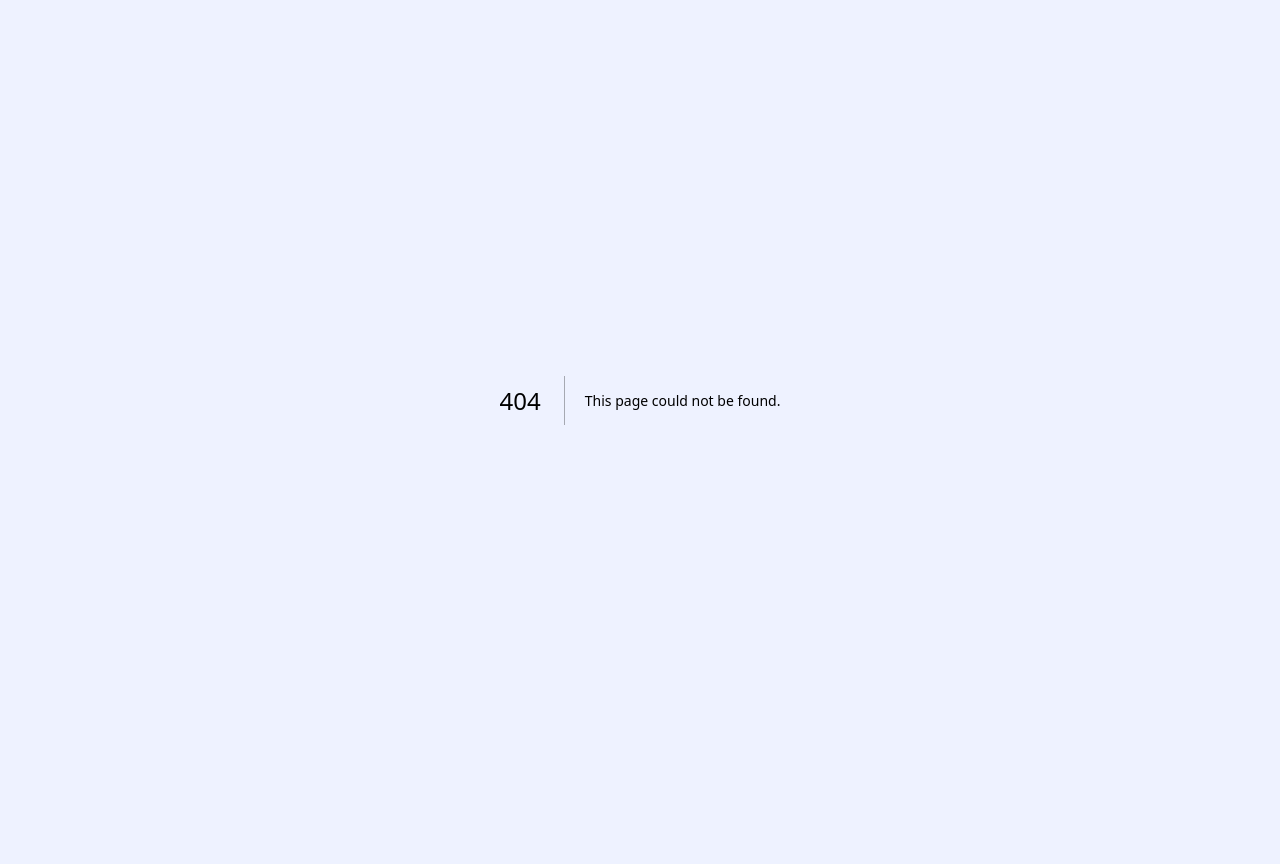
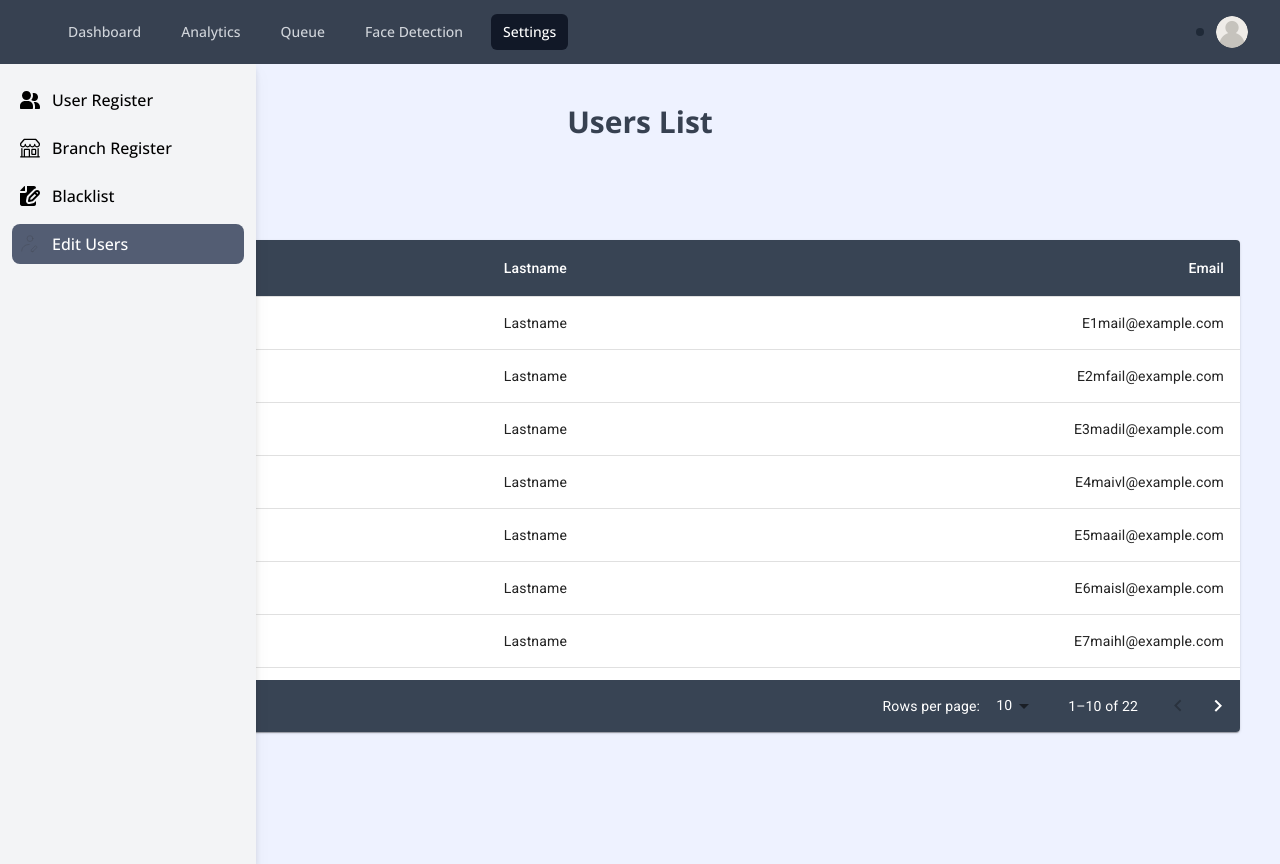
Before and after one commit to Octarinox/spari-frontend, a Next.js app: page /settings/users-edit in a window 1280 px wide. Before the commit this address had no page. Before the commit the page ends 800 px from the top, so only its background shows below. Built offline with nearby package versions, Linux system fonts and the light colour scheme.

Commit message:
Added edit users page

```diff
--- /dev/null
+++ b/app/(loggedIn)/settings/users-edit/page.tsx
@@ -0,0 +1,11 @@
+import React from "react";
+import UserEdit from "@/components/UserEdit";
+const UsersEdit = () => {
+   return (
+      <div className="p-4 md:p-10 mx-auto max-w-7xl">
+         <UserEdit />
+      </div>
+   );
+};
+
+export default UsersEdit;
--- a/components/Sidebar.tsx
+++ b/components/Sidebar.tsx
@@ -8,6 +8,7 @@ import { usePathname } from "next/navigation";
 const Sidebar = (props: any) => {
    const path = usePathname();
    const { menu } = props;
+   console.log(menu);
    const [isSidebarOpen, setIsSidebarOpen] = useState(false);
 
    const [menuItems, setMenuItems] = useState(menu);
--- /dev/null
+++ b/components/UserEdit.tsx
@@ -0,0 +1,156 @@
+"use client";
+
+import React, { useState } from "react";
+import Paper from "@mui/material/Paper";
+import Table from "@mui/material/Table";
+import TableBody from "@mui/material/TableBody";
+import TableCell from "@mui/material/TableCell";
+import TableContainer from "@mui/material/TableContainer";
+import TableHead from "@mui/material/TableHead";
+import TablePagination from "@mui/material/TablePagination";
+import TableRow from "@mui/material/TableRow";
+
+interface Column {
+   id: "firstname" | "lastname" | "email";
+   label: string;
+   minWidth?: number;
+   align?: "right";
+   format?: (value: number) => string;
+}
+
+const columns: readonly Column[] = [
+   { id: "firstname", label: "Firstname", minWidth: 170 },
+   { id: "lastname", label: "Lastname", minWidth: 100 },
+   {
+      id: "email",
+      label: "Email",
+      minWidth: 170,
+      align: "right",
+      format: (value: number) => value.toLocaleString("en-US"),
+   },
+];
+
+interface Data {
+   firstname: string;
+   lastname: string;
+   email: number;
+}
+
+function createData(firstname: string, lastname: string, email: any): Data {
+   const density = email;
+   return { firstname, lastname, email };
+}
+
+const rows = [
+   createData("Firstname", "Lastname", "E1mail@example.com"),
+   createData("Firstname", "Lastname", "E2mfail@example.com"),
+   createData("Firstname", "Lastname", "E3madil@example.com"),
+   createData("Firstname", "Lastname", "E4maivl@example.com"),
+   createData("Firstname", "Lastname", "E5maail@example.com"),
+   createData("Firstname", "Lastname", "E6maisl@example.com"),
+   createData("Firstname", "Lastname", "E7maihl@example.com"),
+   createData("Firstname", "Lastname", "E8mailg@example.com"),
+   createData("Firstname", "Lastname", "E9ma3il@example.com"),
+   createData("Firstname", "Lastname", "E10majil@example.com"),
+   createData("Firstname", "Lastname", "E11mkail@example.com"),
+   createData("Firstname", "Lastname", "E12mlail@example.com"),
+   createData("Firstname", "Lastname", "E13ma;il@example.com"),
+   createData("Firstname", "Lastname", "E14ma'il@example.com"),
+   createData("Firstname", "Lastname", "E15macil@example.com"),
+   createData("Firstname", "Lastname", "E16mavil@example.com"),
+   createData("Firstname", "Lastname", "E17mabil@example.com"),
+   createData("Firstname", "Lastname", "E18mainl@example.com"),
+   createData("Firstname", "Lastname", "E19maiml@example.com"),
+   createData("Firstname", "Lastname", "E20mai,l@example.com"),
+   createData("Firstname", "Lastname", "E21mai.l@example.com"),
+   createData("Firstname", "Lastname", "E22mai]l@example.com"),
+];
+
+export default function UserEdit() {
+   const [page, setPage] = useState(0);
+   const [rowsPerPage, setRowsPerPage] = useState(10);
+
+   const handleChangePage = (event: unknown, newPage: number) => {
+      setPage(newPage);
+   };
+
+   const handleChangeRowsPerPage = (
+      event: React.ChangeEvent<HTMLInputElement>
+   ) => {
+      setRowsPerPage(+event.target.value);
+      setPage(0);
+   };
+
+   return (
+      <>
+         <div className=" flex justify-center">
+            <h1 className="text-3xl font-bold text-gray-700">Users List</h1>
+         </div>
+         <Paper sx={{ width: "100%", overflow: "hidden", marginTop: "100px" }}>
+            <TableContainer sx={{ maxHeight: 440 }}>
+               <Table stickyHeader aria-label="sticky table">
+                  <TableHead sx={{ paddingBottom: "10px" }}>
+                     <TableRow>
+                        {columns.map(column => (
+                           <TableCell
+                              key={column.id}
+                              align={column.align}
+                              style={{
+                                 minWidth: column.minWidth,
+                                 background: "#384454",
+                                 color: "white",
+                              }}
+                           >
+                              {column.label}
+                           </TableCell>
+                        ))}
+                     </TableRow>
+                  </TableHead>
+                  <TableBody>
+                     {rows
+                        .slice(
+                           page * rowsPerPage,
+                           page * rowsPerPage + rowsPerPage
+                        )
+                        .map(row => {
+                           return (
+                              <TableRow
+                                 hover
+                                 role="checkbox"
+                                 tabIndex={-1}
+                                 key={row.email}
+                              >
+                                 {columns.map(column => {
+                                    const value = row[column.id];
+                                    return (
+                                       <TableCell
+                                          key={column.id}
+                                          align={column.align}
+                                       >
+                                          {column.format &&
+                                          typeof value === "number"
+                                             ? column.format(value)
+                                             : value}
+                                       </TableCell>
+                                    );
+                                 })}
+                              </TableRow>
+                           );
+                        })}
+                  </TableBody>
+               </Table>
+            </TableContainer>
+            <TablePagination
+               rowsPerPageOptions={[10, 25, 100]}
+               component="div"
+               count={rows.length}
+               rowsPerPage={rowsPerPage}
+               page={page}
+               onPageChange={handleChangePage}
+               onRowsPerPageChange={handleChangeRowsPerPage}
+               sx={{ background: "#384454", color: "white" }}
+            />
+         </Paper>
+      </>
+   );
+}
--- a/constants/settingsSidebarItems.tsx
+++ b/constants/settingsSidebarItems.tsx
@@ -1,9 +1,8 @@
 import React from "react";
 import styles from "@/shared/activeItems.module.scss";
-import {generateImageTag} from '@/utils/generateImageTag';
-import {activeClass, inactiveClass} from '@/shared/constant';
-
-
+import { generateImageTag } from "@/utils/generateImageTag";
+import { activeClass, inactiveClass } from "@/shared/constant";
+import EditIcon from "@mui/icons-material/Edit";
 
 export const settingsSidebarItems = [
    {
@@ -58,4 +57,22 @@ export const settingsSidebarItems = [
       className: inactiveClass,
       classNameCurrent: activeClass,
    },
+   {
+      text: "Edit Users",
+
+      getCurrentItem() {
+         const activeItemStyle = this.current
+            ? styles.activeIcon
+            : styles.inactiveIcon;
+         return generateImageTag(
+            "/edit-name.svg",
+            "blacklist_icon",
+            activeItemStyle
+         );
+      },
+      href: "/settings/users-edit",
+      current: false,
+      className: inactiveClass,
+      classNameCurrent: activeClass,
+   },
 ];
--- a/utils/generateImageTag.tsx
+++ b/utils/generateImageTag.tsx
@@ -1,6 +1,6 @@
-import React from 'react';
+import React from "react";
 
-export const generateImageTag = (icon: string, alt: string, styles: any) => {
+export const generateImageTag = (icon: any, alt: string, styles: any) => {
    return (
       <img
          src={icon}
```
Also changed, not shown: public/edit-name.svg (added). Lines whose indentation alone changed are shown as unchanged.
